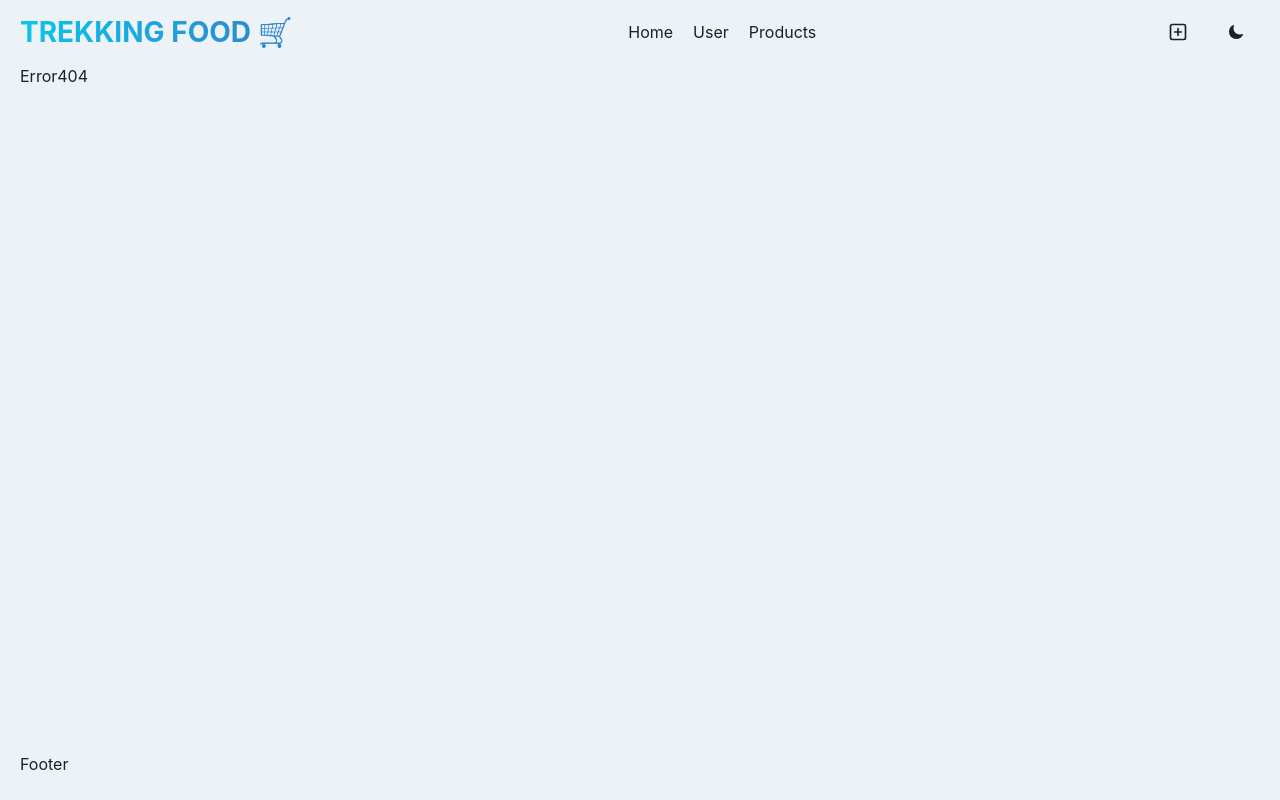
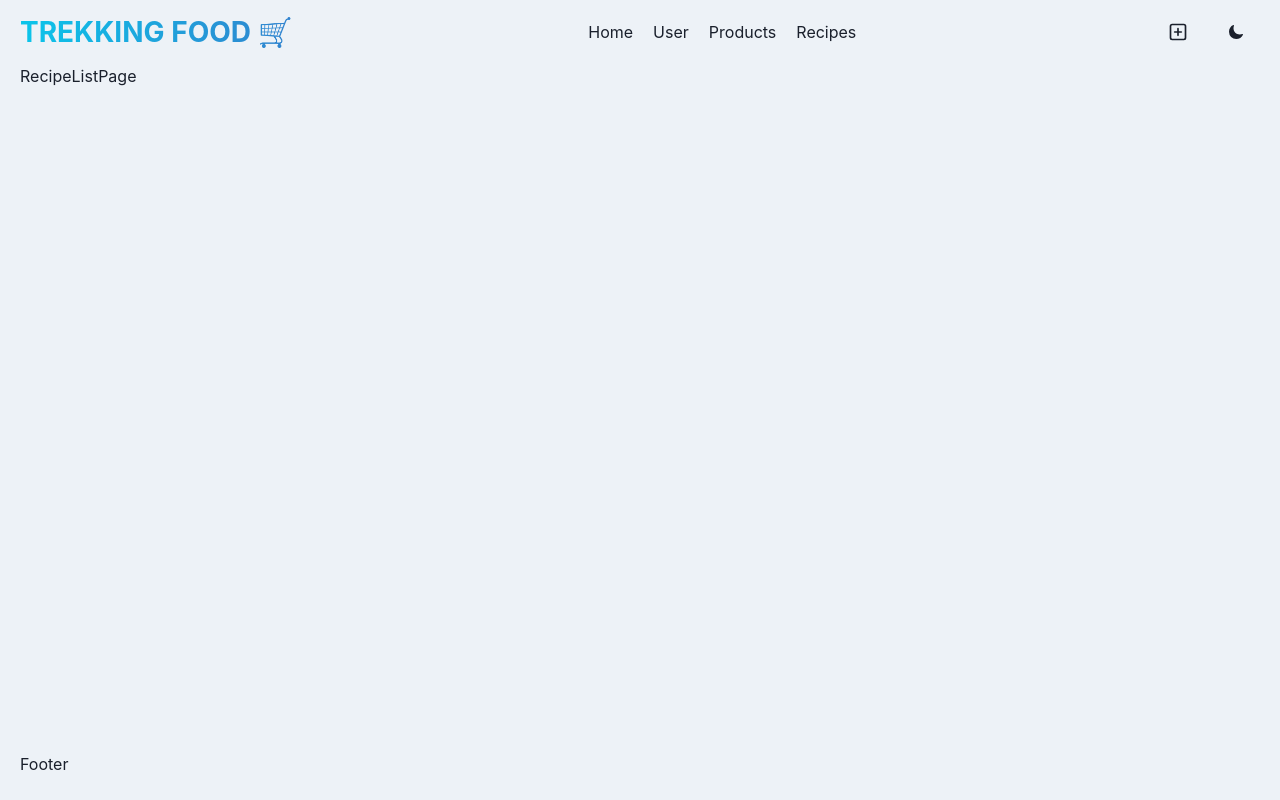
Before and after one commit to abr-ya/react-products, a React (Vite) app: page /recipes in a window 1280 px wide. Built offline with nearby package versions, Linux system fonts and the light colour scheme; no server answers.

Commit message:
feat: add recipes page

```diff
--- a/src/App.tsx
+++ b/src/App.tsx
@@ -1,7 +1,7 @@
 import { BrowserRouter, Routes, Route } from "react-router-dom";
 import { Box, useColorModeValue } from "@chakra-ui/react";
 
-import { Error404, HomePage, ProductListPage, ProductPage, UserPage } from "@pages/index";
+import { Error404, HomePage, ProductListPage, ProductPage, RecipeListPage, UserPage } from "@pages/index";
 import { Footer, Header } from "@components/index";
 import { HEIGHT } from "./constants.ts/ui";
 
@@ -15,6 +15,7 @@ const App = () => (
           <Route path="/user" element={<UserPage />} />
           <Route path="/products" element={<ProductListPage />} />
           <Route path="/products/:id" element={<ProductPage />} />
+          <Route path="/recipes" element={<RecipeListPage />} />
           <Route path="*" element={<Error404 />} />
         </Routes>
       </Box>
--- a/src/api/foodApi.ts
+++ b/src/api/foodApi.ts
@@ -13,5 +13,5 @@ export const foodApi = createApi({
   reducerPath: "foodApi",
   baseQuery: fetchBaseQuery({ baseUrl: foodUrl, prepareHeaders }),
   endpoints: () => ({}),
-  tagTypes: ["Product", "User"],
+  tagTypes: ["Product", "User", "Recipe"],
 });
--- a/src/constants.ts/ui.ts
+++ b/src/constants.ts/ui.ts
@@ -7,6 +7,7 @@ export const topMenu: IMenuItem[] = [
   { path: "/", title: "Home" },
   { path: "/user", title: "User" },
   { path: "/products", title: "Products" },
+  { path: "/recipes", title: "Recipes" },
 ];
 
 export const HEIGHT = {
--- /dev/null
+++ b/src/pages/RecipeListPage/RecipeListPage.tsx
@@ -0,0 +1,5 @@
+const RecipeListPage = () => {
+  return <div>RecipeListPage</div>;
+};
+
+export default RecipeListPage;
--- a/src/pages/index.ts
+++ b/src/pages/index.ts
@@ -3,3 +3,4 @@ export { default as HomePage } from "./HomePage/HomePage";
 export { default as ProductPage } from "./ProductPage/ProductPage";
 export { default as ProductListPage } from "./ProductListPage/ProductListPage";
 export { default as UserPage } from "./UserPage/UserPage";
+export { default as RecipeListPage } from "./RecipeListPage/RecipeListPage";
```
Also changed, not shown: src/pages/RecipeListPage/recipeApi.ts (added, +14 -0 lines), src/pages/RecipeListPage/recipeContracts.ts (added, +20 -0 lines).
